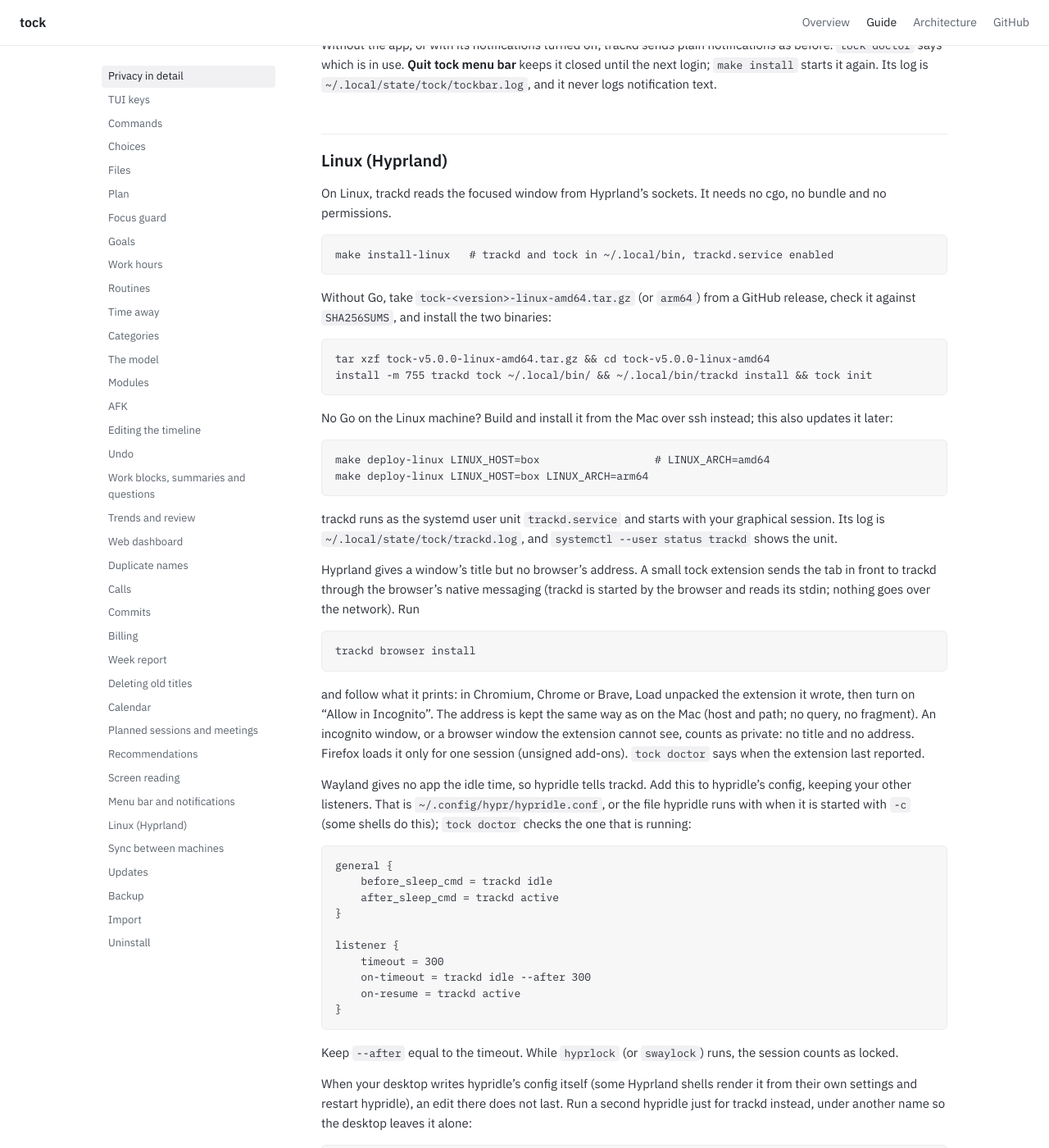
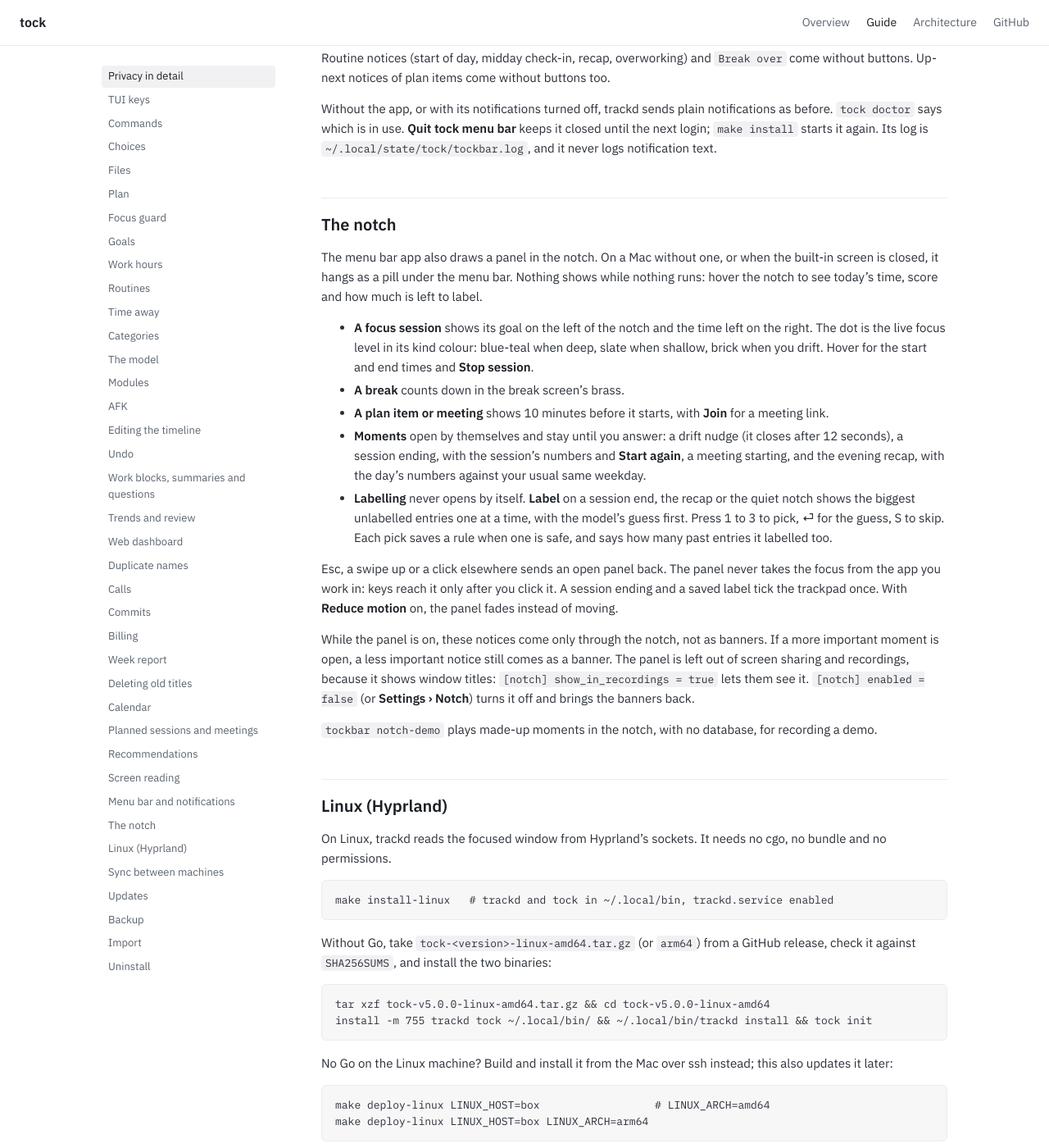
Before and after one commit to confuserdotcom/tock, a Jekyll site: the page built from docs/guide.md, in a window 1280 px wide and 1400 px high, scrolled down 25914 px. Shown: the whole window at 82% size. Built offline with Jekyll 4.4.1, drawn with Linux system fonts in a browser that asks for light colours; our own code applies the rules of GitHub Pages for plain Markdown files; some of the changed text lies outside the part shown.

Commit message:
Document the notch

```diff
--- a/docs/guide.md
+++ b/docs/guide.md
@@ -341,6 +341,10 @@
 deny_hosts = []          # RE2 patterns on the URL host, on top of [llm] deny_hosts
 deny_titles = []         # RE2 patterns on the title (any case), on top of [llm] deny_titles
 
+[notch]                  # the menu bar app's panel in the notch; see The notch
+enabled = true           # false: banners instead, as before
+show_in_recordings = false # true lets screen sharing and recordings see it
+
 [privacy]
 keep_titles = 30         # off unless set: days window titles are kept
 hide_apps = []           # bundle ids recorded as private time only: no title, no URL
@@ -1338,6 +1342,45 @@
 menu bar** keeps it closed until the next login; `make install` starts it
 again. Its log is `~/.local/state/tock/tockbar.log`, and it never logs
 notification text.
+
+## The notch
+
+The menu bar app also draws a panel in the notch. On a Mac without one, or
+when the built-in screen is closed, it hangs as a pill under the menu bar.
+Nothing shows while nothing runs: hover the notch to see today's time,
+score and how much is left to label.
+
+- **A focus session** shows its goal on the left of the notch and the time
+  left on the right. The dot is the live focus level in its kind colour:
+  blue-teal when deep, slate when shallow, brick when you drift. Hover for
+  the start and end times and **Stop session**.
+- **A break** counts down in the break screen's brass.
+- **A plan item or meeting** shows 10 minutes before it starts, with
+  **Join** for a meeting link.
+- **Moments** open by themselves and stay until you answer: a drift nudge
+  (it closes after 12 seconds), a session ending, with the session's
+  numbers and **Start again**, a meeting starting, and the evening recap,
+  with the day's numbers against your usual same weekday.
+- **Labelling** never opens by itself. **Label** on a session end, the
+  recap or the quiet notch shows the biggest unlabelled entries one at a
+  time, with the model's guess first. Press 1 to 3 to pick, ⏎ for the
+  guess, S to skip. Each pick saves a rule when one is safe, and says how
+  many past entries it labelled too.
+
+Esc, a swipe up or a click elsewhere sends an open panel back. The panel
+never takes the focus from the app you work in: keys reach it only after
+you click it. A session ending and a saved label tick the trackpad once.
+With **Reduce motion** on, the panel fades instead of moving.
+
+While the panel is on, these notices come only through the notch, not as
+banners. If a more important moment is open, a less important notice still
+comes as a banner. The panel is left out of screen sharing and recordings,
+because it shows window titles: `[notch] show_in_recordings = true` lets
+them see it. `[notch] enabled = false` (or **Settings › Notch**) turns it
+off and brings the banners back.
+
+`tockbar notch-demo` plays made-up moments in the notch, with no database,
+for recording a demo.
 
 ## Linux (Hyprland)
 
```
Also changed, not shown: DESIGN.md (+9 -0 lines), CHANGELOG.md.
